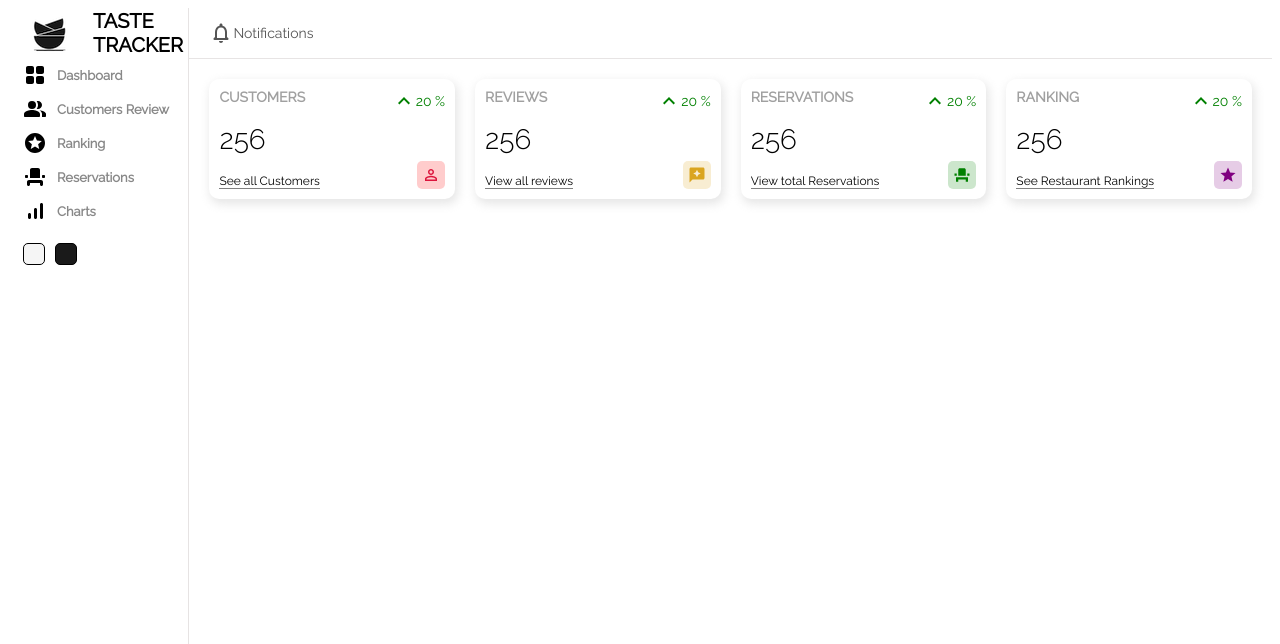
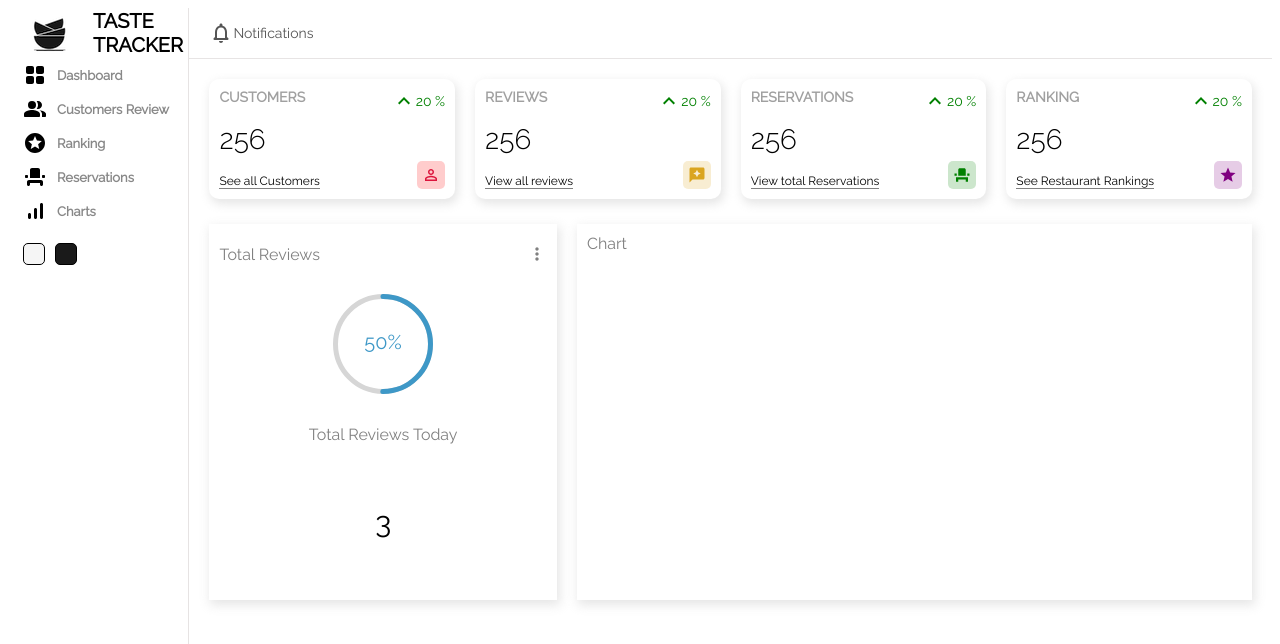
Before and after one commit to Mohammed21Sharraf/Taste-Tracker, a React (Create React App) app in the folder client/: page / in a window 1280 px wide. Shown: the top 644 px of the page. Built offline with nearby package versions, Linux system fonts and the light colour scheme.

Commit message:
Added the Review Bar and Routes in App.js

```diff
--- a/client/src/App.js
+++ b/client/src/App.js
@@ -1,8 +1,17 @@
-import React from "react";
+import React, { Suspense } from "react";
 import Home from "./components/Restaurant/Home/Home";
+import { BrowserRouter as Router, Route, Routes } from "react-router-dom";
 
 function App() {
-  return <Home />;
+  return (
+    <Suspense>
+      <Router>
+        <Routes>
+          <Route exact path="/" Component={Home} />
+        </Routes>
+      </Router>
+    </Suspense>
+  );
 }
 
 export default App;
--- /dev/null
+++ b/client/src/components/Restaurant/Home/Chart/Chart.jsx
@@ -0,0 +1,8 @@
+import React from "react";
+import "./Chart.scss";
+
+const Chart = () => {
+  return <div className="chart">Chart</div>;
+};
+
+export default Chart;
--- /dev/null
+++ b/client/src/components/Restaurant/Home/Chart/Chart.scss
@@ -0,0 +1,15 @@
+.chart {
+  flex: 4;
+  -webkit-box-shadow: 2px 4px 10px 1px rgba(0, 0, 0, 0.47);
+  box-shadow: 2px 4px 10px 1px rgba(201, 201, 201, 0.47);
+  padding: 10px;
+  color: gray;
+
+  .title {
+    margin-bottom: 20px;
+  }
+
+  .chartGrid {
+    stroke: rgb(228, 225, 225);
+  }
+}
--- /dev/null
+++ b/client/src/components/Restaurant/Home/Featured/Featured.jsx
@@ -0,0 +1,25 @@
+import React from "react";
+import "./Featured.scss";
+import MoreVertIcon from "@mui/icons-material/MoreVert";
+import { CircularProgressbar } from "react-circular-progressbar";
+import "react-circular-progressbar/dist/styles.css";
+
+const Featured = () => {
+  return (
+    <div className="featured">
+      <div className="top">
+        <h1 className="title">Total Reviews</h1>
+        <MoreVertIcon fontSize="small" />
+      </div>
+      <div className="bottom">
+        <div className="featuredChart">
+          <CircularProgressbar value={50} text={"50%"} strokeWidth={5} />
+        </div>
+        <p className="title">Total Reviews Today</p>
+        <p className="amount">3</p>
+      </div>
+    </div>
+  );
+};
+
+export default Featured;
--- /dev/null
+++ b/client/src/components/Restaurant/Home/Featured/Featured.scss
@@ -0,0 +1,79 @@
+.featured {
+  flex: 2;
+  -webkit-box-shadow: 2px 4px 10px 1px rgba(0, 0, 0, 0.47);
+  box-shadow: 2px 4px 10px 1px rgba(201, 201, 201, 0.47);
+  padding: 10px;
+
+  .top {
+    display: flex;
+    align-items: center;
+    justify-content: space-between;
+    color: gray;
+
+    .title {
+      font-size: 16px;
+      font-weight: 500;
+    }
+  }
+
+  .bottom {
+    padding: 20px;
+    display: flex;
+    flex-direction: column;
+    align-items: center;
+    justify-content: center;
+    gap: 15px;
+
+    .featuredChart {
+      width: 100px;
+      height: 100px;
+    }
+
+    .title {
+      font-weight: 500;
+      color: gray;
+    }
+
+    .amount {
+      font-size: 30px;
+    }
+
+    .desc {
+      font-weight: 300;
+      font-size: 12px;
+      color: gray;
+      text-align: center;
+    }
+
+    .summary {
+      width: 100%;
+      display: flex;
+      align-items: center;
+      justify-content: space-between;
+
+      .item {
+        text-align: center;
+
+        .itemTitle {
+          font-size: 14px;
+          color: gray;
+        }
+
+        .itemResult {
+          display: flex;
+          align-items: center;
+          margin-top: 10px;
+          font-size: 14px;
+
+          &.positive {
+            color: green;
+          }
+
+          &.negative {
+            color: red;
+          }
+        }
+      }
+    }
+  }
+}
--- a/client/src/components/Restaurant/Home/Home.jsx
+++ b/client/src/components/Restaurant/Home/Home.jsx
@@ -2,7 +2,9 @@
 import "./Home.scss";
 import Navbar from "./Navbar/Navbar.jsx";
 import Sidebar from "./Sidebar/Sidebar.jsx";
-import Widget from "./Widget";
+import Widget from "./Widget/Widget.jsx";
+import Featured from "./Featured/Featured";
+import Chart from "./Chart/Chart";
 
 const Home = () => {
   return (
@@ -16,6 +18,10 @@
           <Widget type="reservation" />
           <Widget type="ranking" />
         </div>
+        <div className="charts">
+          <Featured />
+          <Chart />
+        </div>
       </div>
     </div>
   );
--- a/client/src/components/Restaurant/Home/Home.scss
+++ b/client/src/components/Restaurant/Home/Home.scss
@@ -4,26 +4,28 @@
   .homeContainer {
     flex: 6;
 
-    .widgets {
+    .widgets,
+    .charts {
       display: flex;
       padding: 20px;
       gap: 20px;
     }
 
-    // .charts {
-    //   padding: 5px 20px;
-    // }
+    .charts {
+      padding: 5px 20px;
+    }
 
-    // .listContainer {
-    //   -webkit-box-shadow: 2px 4px 10px 1px rgba(0, 0, 0, 0.47);
-    //   box-shadow: 2px 4px 10px 1px rgba(201, 201, 201, 0.47);
-    //   padding: 20px;
-    //   margin: 20px;
+    .listContainer {
+      -webkit-box-shadow: 2px 4px 10px 1px rgba(0, 0, 0, 0.47);
+      box-shadow: 2px 4px 10px 1px rgba(201, 201, 201, 0.47);
+      padding: 20px;
+      margin: 20px;
 
-    //   .listTitle {
-    //     font-weight: 500;
-    //     color: gray;
-    //     margin-bottom: 15px;
-    //   }
+      .listTitle {
+        font-weight: 500;
+        color: gray;
+        margin-bottom: 15px;
+      }
+    }
   }
 }
```
Also changed, not shown: client/src/components/Restaurant/Home/Widget/Widget.jsx (renamed from client/src/components/Restaurant/Home/Widget.jsx), client/src/components/Restaurant/Home/Widget/Widget.scss (renamed from client/src/components/Restaurant/Home/Widget.scss).
